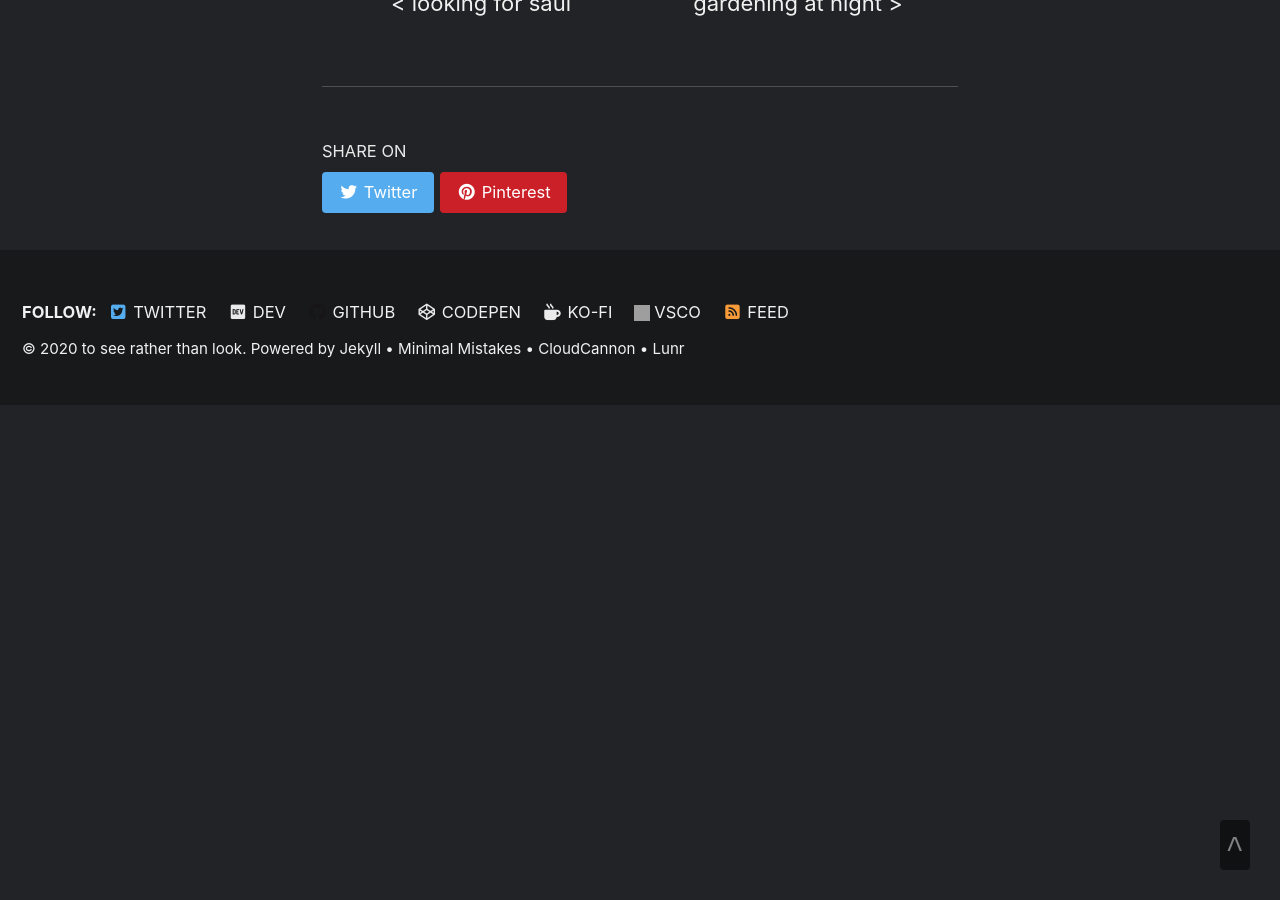
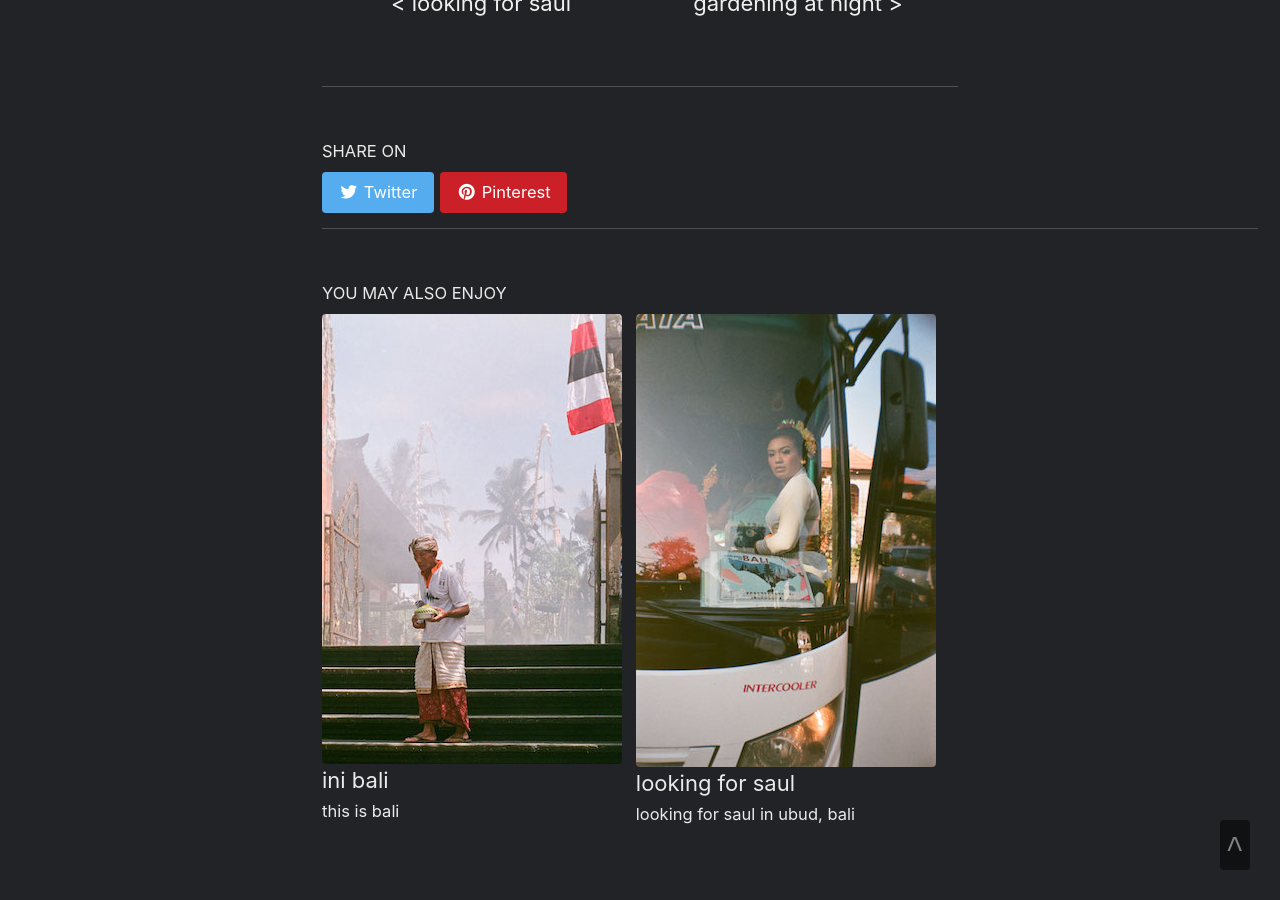
Before and after one commit to marklchaves/caughtmyeye, a Jekyll site: the page built from _stories/tara-at-the-warung.md, in a window 1280 px wide and 900 px high, scrolled down 1391 px. Built offline with Jekyll 4.4.1, drawn with Linux system fonts in a browser that asks for light colours; cached includes are drawn as plain includes; nearby versions of some CDN libraries; part of the change alters nothing that is shown; grey boxes are pictures that could not be loaded.

```diff
--- a/_config.yml
+++ b/_config.yml
@@ -303,6 +303,7 @@ defaults:
       layout: single
       author_profile: false
       share: true
+      related: true
 
 # Custom Config
 collections:
```
